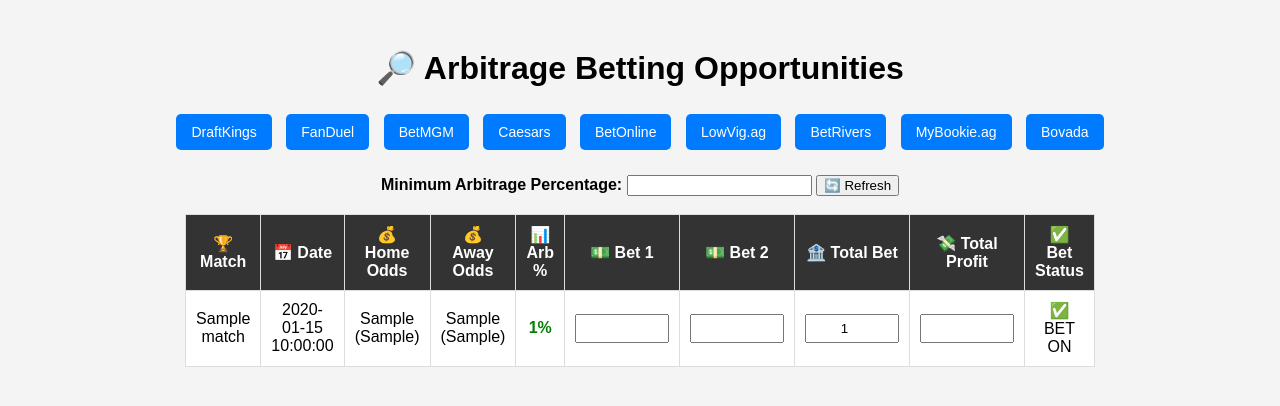
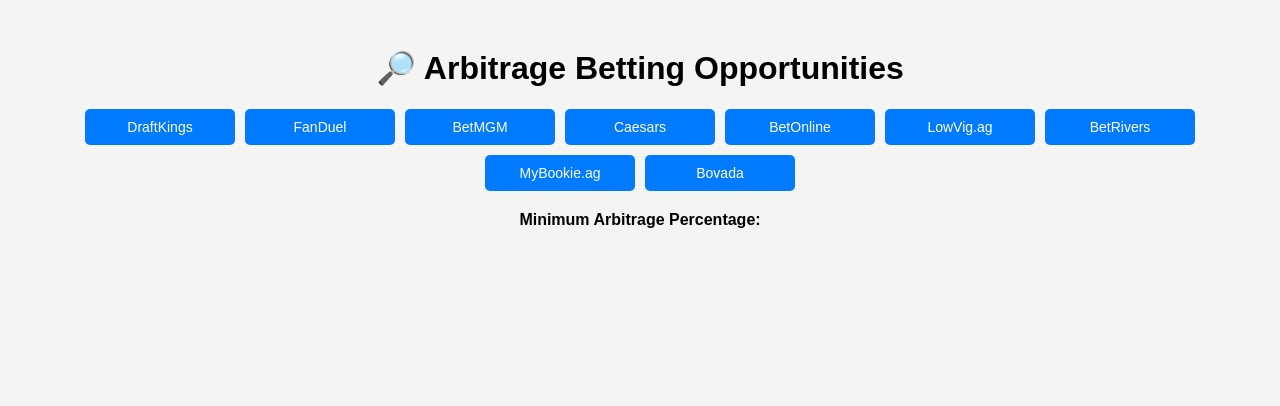
Before and after one commit to ShrimperD/arbitrage-betting-app, a Flask app: template templates/index.html in a window 1280 px wide. Shown: the top 406 px of the page. Run offline with Flask 3, Linux system fonts and the light colour scheme; the template is opened without the code that fills it: most values are stand-ins (such as "Sample title", 1, 10 or a date in 2020).

Commit message:
Improved mobile UI & fixed profit calculation

```diff
--- a/templates/index.html
+++ b/templates/index.html
@@ -12,19 +12,23 @@
             padding: 20px;
         }
         .button-container {
+            display: flex;
+            flex-wrap: wrap;
+            justify-content: center;
+            gap: 10px;
             margin-bottom: 20px;
         }
         .bet-button {
             background-color: #007bff;
             color: white;
             border: none;
-            padding: 10px 15px;
-            margin: 5px;
-            cursor: pointer;
+            padding: 10px;
             font-size: 14px;
             border-radius: 5px;
             text-decoration: none;
             display: inline-block;
+            text-align: center;
+            width: 130px;
         }
         .bet-button:hover {
             background-color: #0056b3;
@@ -37,8 +41,9 @@
             background: #fff;
         }
         th, td {
-            padding: 10px;
+            padding: 8px;
             border: 1px solid #ddd;
+            font-size: 14px;
         }
         th {
             background: #333;
@@ -48,17 +53,36 @@
             width: 80px;
             padding: 5px;
             text-align: center;
+            font-size: 14px;
+        }
+        @media screen and (max-width: 768px) {
+            table {
+                width: 100%;
+                font-size: 12px;
+            }
+            th, td {
+                padding: 5px;
+            }
+            .bet-button {
+                font-size: 12px;
+                padding: 8px;
+                width: 110px;
+            }
+            .bet-input {
+                width: 70px;
+            }
         }
     </style>
     <script>
-        function calculateBetData(input, homeOdds, awayOdds, bet2Id, totalBetId, profitId, guaranteedProfit) {
+        function calculateBetData(input, homeOdds, awayOdds, bet2Id, totalBetId, profitId) {
             let bet1 = parseFloat(input.value) || 50;
             let bet2 = (bet1 * homeOdds) / awayOdds;
             let totalBet = bet1 + bet2;
+            let profit = (bet2 * awayOdds) - totalBet;
 
             document.getElementById(bet2Id).value = bet2.toFixed(2);
             document.getElementById(totalBetId).value = totalBet.toFixed(2);
-            document.getElementById(profitId).value = guaranteedProfit.toFixed(2);
+            document.getElementById(profitId).value = profit.toFixed(2);
         }
     </script>
 </head>
@@ -70,7 +94,6 @@
     <div class="button-container">
         <a href="https://www.draftkings.com" target="_blank" class="bet-button">DraftKings</a>
         <a href="https://sportsbook.fanduel.com/" target="_blank" class="bet-button">FanDuel</a>
-
         <a href="https://www.betmgm.com" target="_blank" class="bet-button">BetMGM</a>
         <a href="https://www.caesars.com/sportsbook" target="_blank" class="bet-button">Caesars</a>
         <a href="https://www.betonline.ag" target="_blank" class="bet-button">BetOnline</a>
@@ -82,55 +105,4 @@
 
     <form method="POST">
         <label><strong>Minimum Arbitrage Percentage:</strong></label>
-        <input type="number" name="min_arb" value="{{ min_arb }}" step="0.1">
-        <button type="submit">🔄 Refresh</button>
-    </form>
-
-    <br>
-
-    {% if aofs %}
-        <table>
-            <tr>
-                <th>🏆 Match</th>
-                <th>📅 Date</th>
-                <th>💰 Home Odds</th>
-                <th>💰 Away Odds</th>
-                <th>📊 Arb %</th>
-                <th>💵 Bet 1</th>
-                <th>💵 Bet 2</th>
-                <th>🏦 Total Bet</th>
-                <th>💸 Total Profit</th>
-                <th>✅ Bet Status</th>
-            </tr>
-            {% for aof in aofs %}
-            <tr>
-                <td>{{ aof.match }}</td>
-                <td>{{ aof.event_date }}</td>
-                <td>{{ aof.home_odds }} ({{ aof.home_bookmaker }})</td>
-                <td>{{ aof.away_odds }} ({{ aof.away_bookmaker }})</td>
-                <td><strong style="color: green;">{{ aof.arb_percentage }}%</strong></td>
-                <td>
-                    <input type="number" class="bet-input" value="{{ aof.bet1 }}"
-                           oninput="calculateBetData(this, {{ aof.home_odds }}, {{ aof.away_odds }}, 'bet2-{{ loop.index }}', 'totalBet-{{ loop.index }}', 'profit-{{ loop.index }}', {{ aof.guaranteed_profit }})">
-                </td>
-                <td><input type="number" class="bet-input" id="bet2-{{ loop.index }}" value="{{ aof.bet2 }}" readonly></td>
-                <td><input type="number" class="bet-input" id="totalBet-{{ loop.index }}" value="{{ aof.total_investment }}" readonly></td>
-                <td><input type="number" class="bet-input" id="profit-{{ loop.index }}" value="{{ aof.guaranteed_profit }}" readonly></td>
-                <td>
-                    {% if aof.bet_status == "BET ON" %}
-                        ✅ BET ON
-                    {% else %}
-                        <form action="/mark_bet/{{ aof.bet_key }}" method="POST">
-                            <button type="submit">✅ Mark as Placed</button>
-                        </form>
-                    {% endif %}
-                </td>
-            </tr>
-            {% endfor %}
-        </table>
-    {% else %}
-        <p>No arbitrage opportunities found.</p>
-    {% endif %}
-
-</body>
-</html>
+        <input type="number" name="min_arb" value="{{ min_arb }}" step="0.
```
Also changed, not shown: app.py.txt (deleted).
